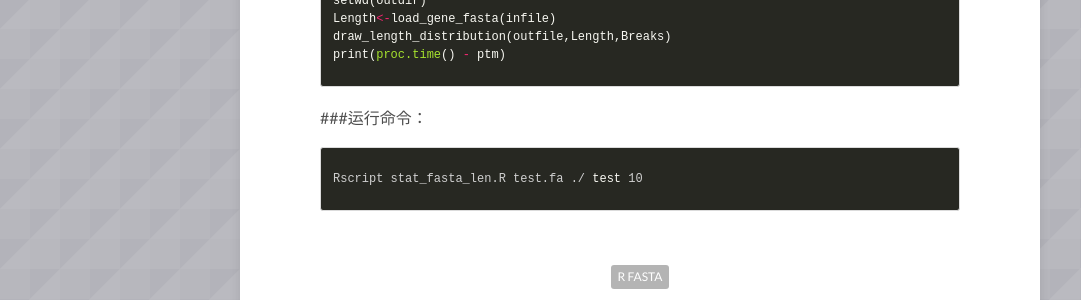
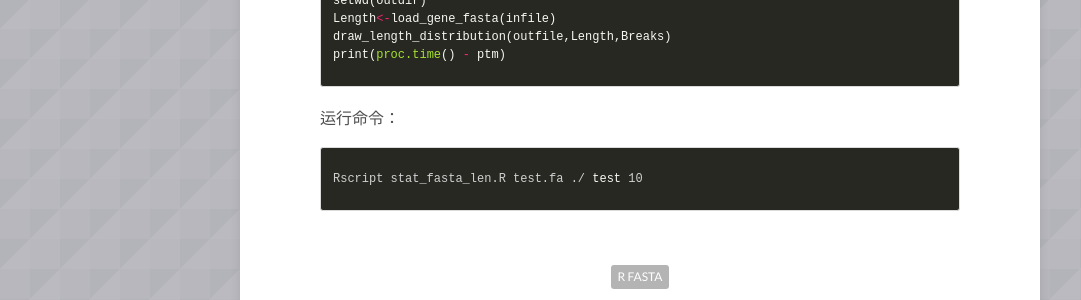
Before and after one commit to dayedepps/xiongxu.github.io, a Jekyll site: the page built from _posts/2016-07-09-using-R-to-plot-fasta-sequence-length-distribution.md, in a window 1280 px wide and 900 px high, scrolled down 2279 px. Shown: the part 152-452 px from the top of the window, without its empty margins (0-1081 px from the left). Built offline with Jekyll 4.4.1, drawn with Linux system fonts in a browser that asks for light colours; nearby versions of some CDN libraries.

```diff
--- a/_posts/2016-07-09-using-R-to-plot-fasta-sequence-length-distribution.md
+++ b/_posts/2016-07-09-using-R-to-plot-fasta-sequence-length-distribution.md
@@ -128,7 +128,7 @@ draw_length_distribution(outfile,Length,Breaks)
 print(proc.time() - ptm)
 {% endhighlight r %}
 
-###运行命令：
+运行命令：
 
 {% highlight bash %}
 Rscript stat_fasta_len.R test.fa ./ test 10
```
